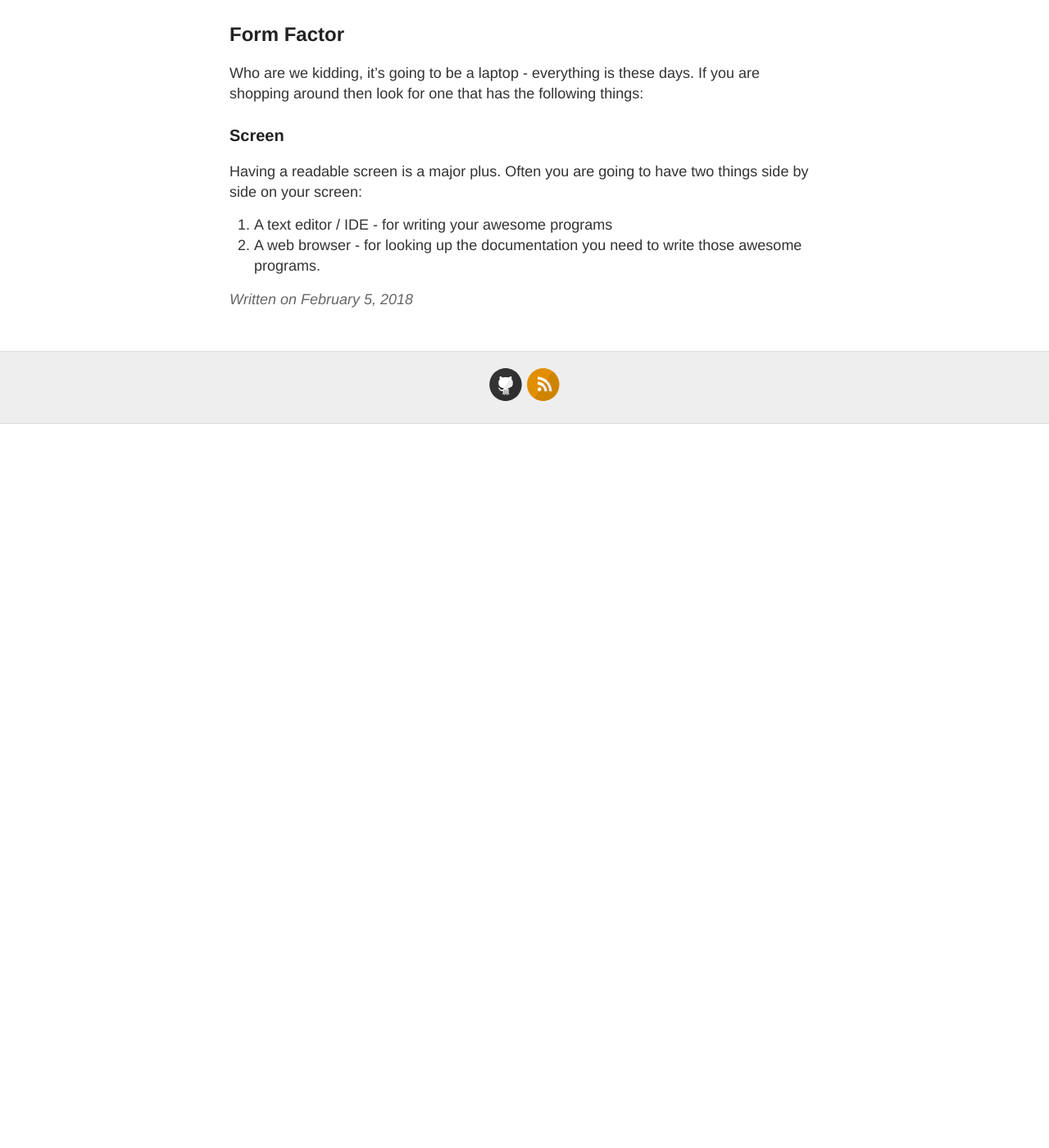
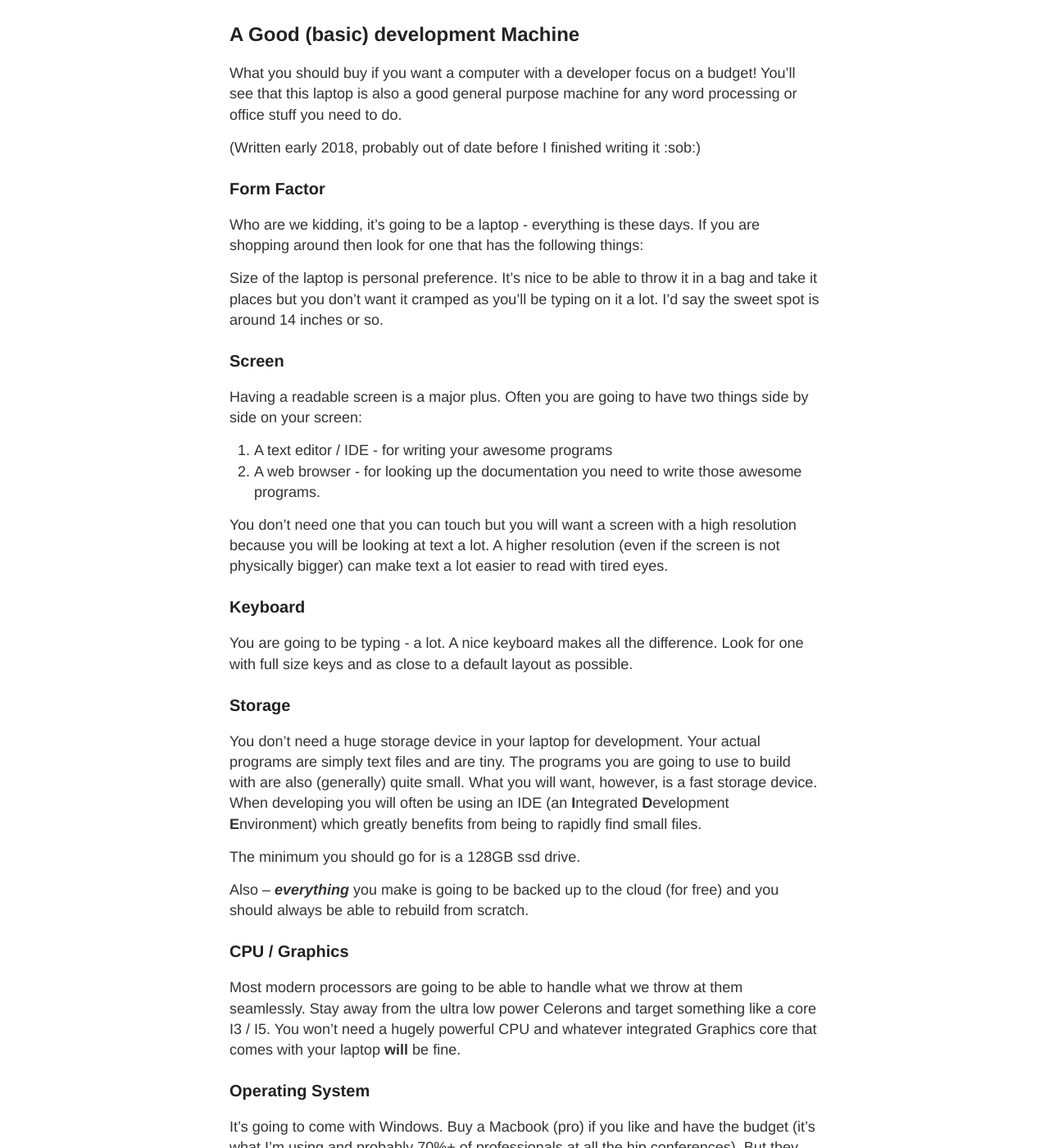
Before and after one commit to TransactCharlie/TransactCharlie.github.io, a Jekyll site: the page built from _posts/2018-02-05-Bootstrapping-the-Engineer-The-Computer.md, in a window 1280 px wide and 1400 px high, scrolled down 446 px. Shown: the whole window at 82% size. Built offline with Jekyll 4.4.1, drawn with Linux system fonts in a browser that asks for light colours; before the commit the page ends 963 px from its top, so only the background shows below that; some of the changed text lies outside the part shown.

Commit message:
computer

```diff
--- a/_posts/2018-02-05-Bootstrapping-the-Engineer-The-Computer.md
+++ b/_posts/2018-02-05-Bootstrapping-the-Engineer-The-Computer.md
@@ -7,10 +7,51 @@ Professional developers usually have an absurdly powerful computer and periphera
 
 You might think that to get started you need something similar - *nothing could be further from the truth*. To get started you need pretty much only whatever computer you have. Any modern computer is going to be overkill for your first steps into software engineering. That being the case there are some definite nice to haves.
 
-## Form Factor
+## A Good (basic) development Machine
+
+What you should buy if you want a computer with a developer focus on a budget! You'll see that this laptop is also a good general purpose machine for any word processing or office stuff you need to do.
+
+(Written early 2018, probably out of date before I finished writing it :sob:)
+
+### Form Factor
 Who are we kidding, it's going to be a laptop - everything is these days. If you are shopping around then look for one that has the following things:
+
+Size of the laptop is personal preference. It's nice to be able to throw it in a bag and take it places but you don't want it cramped as you'll be typing on it a lot. I'd say the sweet spot is around 14 inches or so.
 
 ### Screen
 Having a readable screen is a major plus. Often you are going to have two things side by side on your screen:
+
 1. A text editor / IDE - for writing your awesome programs
 2. A web browser - for looking up the documentation you need to write those awesome programs.
+
+You don't need one that you can touch but you will want a screen with a high resolution because you will be looking at text a lot. A higher resolution (even if the screen is not physically bigger) can make text a lot easier to read with tired eyes.
+
+### Keyboard
+You are going to be typing - a lot. A nice keyboard makes all the difference. Look for one with full size keys and as close to a default layout as possible.
+
+### Storage
+You don't need a huge storage device in your laptop for development. Your actual programs are simply text files and are tiny. The programs you are going to use to build with are also (generally) quite small. What you will want, however, is a fast storage device. When developing you will often be using an IDE (an **I**ntegrated **D**evelopment **E**nvironment) which greatly benefits from being to rapidly find small files.
+
+The minimum you should go for is a 128GB ssd drive.
+
+Also -- ***everything*** you make is going to be backed up to the cloud (for free) and you should always be able to rebuild from scratch.
+
+### CPU / Graphics
+Most modern processors are going to be able to handle what we throw at them seamlessly. Stay away from the ultra low power Celerons and target something like a core I3 / I5. You won't need a hugely powerful CPU and whatever integrated Graphics core that comes with your laptop **will** be fine.
+
+### Operating System
+It's going to come with Windows. Buy a Macbook (pro) if you like and have the budget (it's what I'm using and probably 70%+ of professionals at all the hip conferences). But they aren't cheap. Realistically the laptop you buy for <£500 is going to come with a copy of windows and that's fine.
+
+For the adventurous you *may* want to think about running linux on it at some point. Don't let that get in the way of finding out if you want to be an engineer though. You can do everything you need to do in windows.
+
+## Example
+ This is the computer I recommended for my friend. I was **astonished** at how good it is for the price (link goes to PC World as an example price)
+
+ [Lenovo 320s 14''](https://www.pcworld.co.uk/gbuk/computing/laptops/laptops/lenovo-ideapad-320s-14ikb-14-laptop-grey-10169401-pdt.html) Configured with:
+* 128GB (ssd) storage
+* 8GB memory
+* 14'' 1920x1080 display
+* Full sized keyboard
+* Windows 10
+
+Price as of 2018-02-05 is £479.
```
